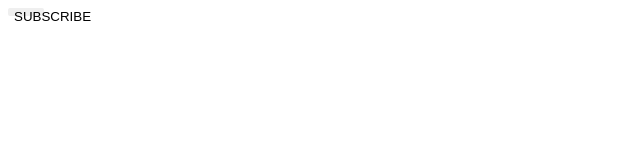
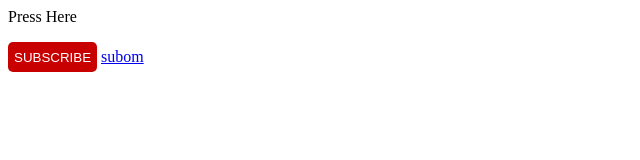
Before and after one commit to Subombaruah/button, a plain HTML site: page index.html in a window 1280 px wide. Shown: the whole page, without its empty margins (0-640 px from the left). Drawn offline with Linux system fonts and the light colour scheme.

Commit message:
Update index.html

```diff
--- a/index.html
+++ b/index.html
@@ -1,14 +1,34 @@
-<Style>
-    .subscribe-button {
-    backgorund-color: red;
-    border: none;
-    border-radius: 2px;
-    width: 36px;
-    height: 8px;
-    cursor: pointer;
+
+<style>
+     .subscribe-button {
+     background-color: rgb(200, 0, 0);
+     color: white;
+     border: none;
+     border-radius: 5px;
+     width: 130pxpx;
+     height: 30px;
+     cursor: pointer;
+     transition: 0.15s;
+     <a href="https://www.youtube.com/"></a>"
+
   }
+  .subscribe-button:hover{
+      background-color:
+       yellow;
+        color: white;
+        box-shadow: 7px 7px 7px rgba(0,0,0,0.15);
+        }
+        .subscribe-button:active {
+              background-color:green;
+              color: black;
+        }
+
 </style>
-
-<button class="subscribe-button">
-    SUBSCRIBE
+<p>
+    Press Here
+</p>
+<button class="subscribe-button",>
+SUBSCRIBE
 </button>
+<a href="https://www.youtube.com/">
+ subom</a>
```
